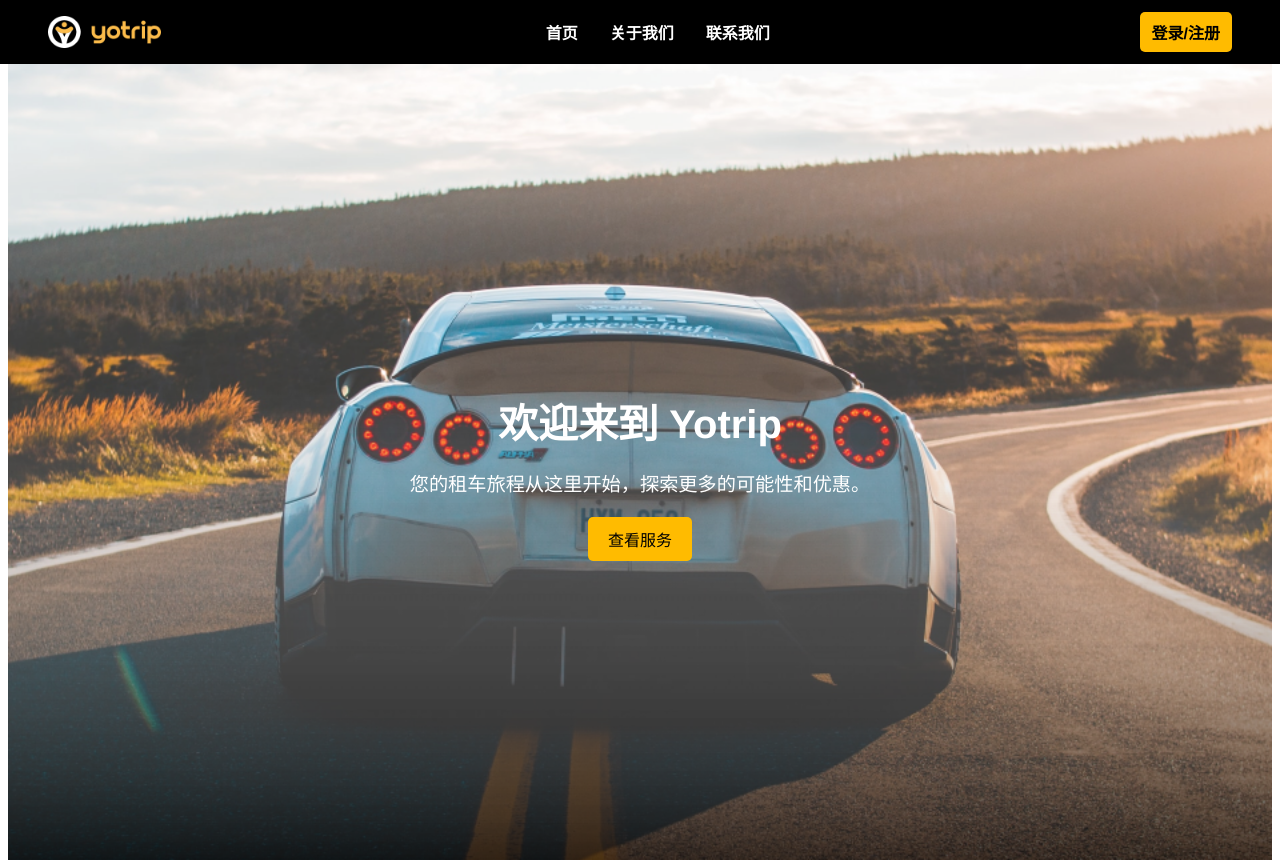
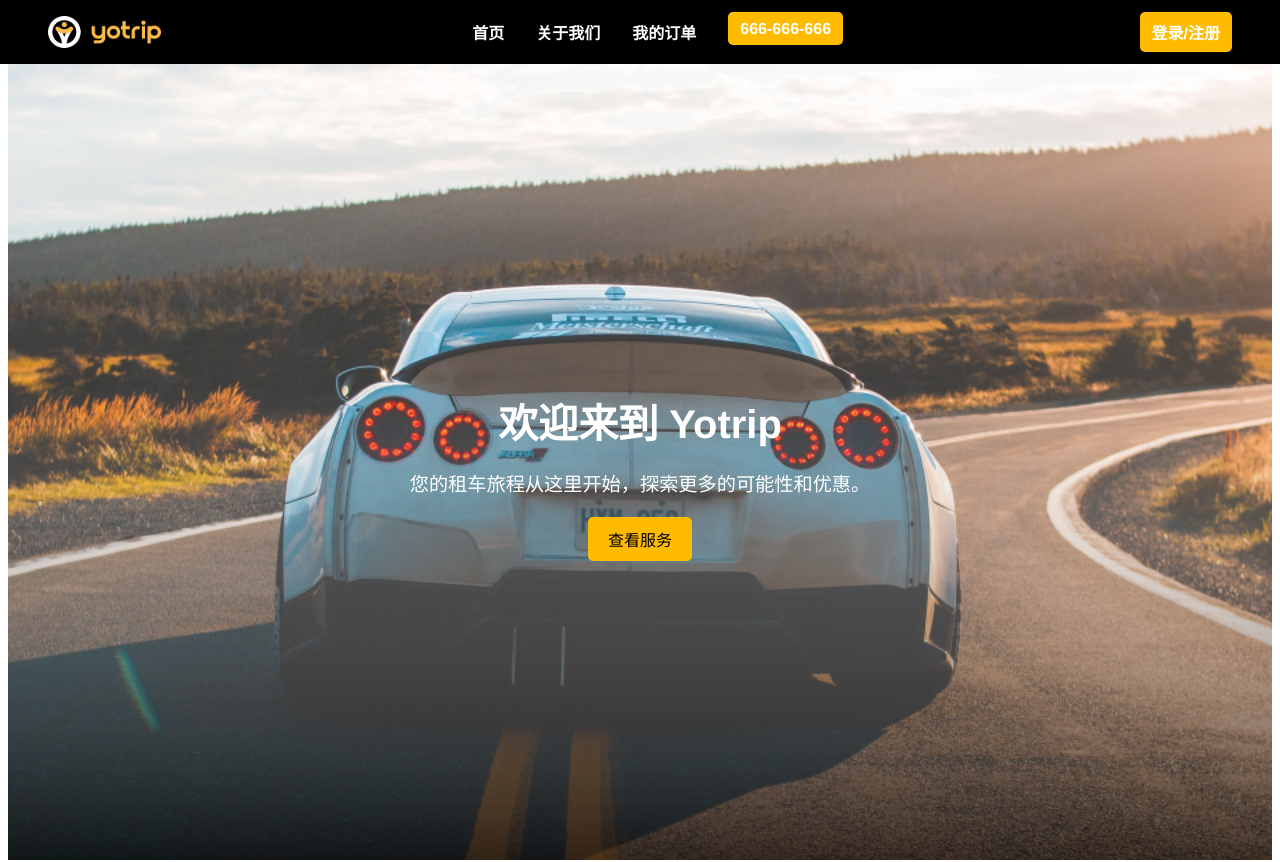
Before and after one commit to ImpEtums/HZNU_car_rental, a Vue app in the folder car-rental/: page / in a window 1280 px wide. Shown: the top 862 px of the page. Built offline with nearby package versions, Linux system fonts and the light colour scheme.

Commit message:
导航增加我的信息
增加我的信息界面

```diff
--- a/car-rental/src/components/Navbar.vue
+++ b/car-rental/src/components/Navbar.vue
@@ -4,15 +4,18 @@
     <ul class="nav-links">
       <li><router-link to="/">首页</router-link></li>
       <li><router-link to="/about">关于我们</router-link></li>
-        <li><router-link to="/contact">联系我们</router-link></li>
+      <li><router-link to="/my-orders">我的订单</router-link></li>
+      <li>
+        <a href="tel:666666666" class="phone-button">666-666-666</a> <!-- 电话按钮 -->
+      </li>
     </ul>
-      <router-link to="/login" class="login-button">登录/注册</router-link> <!-- 添加登录/注册按钮 -->
+    <router-link to="/login" class="login-button">登录/注册</router-link>
   </nav>
 </template>
 
 <script>
 export default {
-    name: "NavBar"
+  name: "Navbar"
 };
 </script>
 
@@ -20,57 +23,71 @@
 .navbar {
   display: flex;
   align-items: center;
-    justify-content: space-between; /* 确保导航项在两侧对齐 */
-    background-color: black; /* 底色改为黑色 */
-    padding: 4px 48px; /* 为导航栏添加内边距 */
+  justify-content: space-between; /* 导航项左右对齐 */
+  background-color: black; /* 导航栏背景为黑色 */
+  padding: 4px 48px; /* 内边距 */
   height: 56px; /* 固定高度 */
-    position: fixed; /* 固定在页面顶部 */
+  position: fixed; /* 固定位置 */
   top: 0;
-    left: 0; /* 确保从页面左侧开始 */
-    right: 0; /* 确保到达页面右侧 */
-    z-index: 1000; /* 确保在其他内容之上 */
+  left: 0;
+  right: 0;
+  z-index: 1000; /* 确保导航栏在最上层 */
 }
 
 .logo {
-    height: 32px; /* Logo 的高度适应导航栏 */
+  height: 32px; /* 设置Logo高度 */
   margin-right: 15px;
 }
 
 .nav-links {
   list-style: none;
   display: flex;
-    gap: 32px; /* 项目之间的间距 */
-    margin: 0; /* 移除默认边距 */
-    padding: 0; /* 移除默认内边距 */
+  gap: 32px; /* 每个链接间距 */
+  margin: 0;
+  padding: 0;
 }
 
 .nav-links li {
-    margin: 0; /* 移除默认边距 */
+  margin: 0;
 }
 
 .nav-links a {
   text-decoration: none;
-    color: white; /* 字体为白色 */
+  color: white; /* 文字颜色为白色 */
   font-size: 1rem;
-    font-weight: bold; /* 字体加粗 */
+  font-weight: bold;
   transition: color 0.3s;
 }
 
 .nav-links a:hover {
-    color: #ffbb00; /* 鼠标悬停颜色 */
+  color: #ffbb00; /* 悬停时变为黄色 */
 }
 
 .login-button {
   text-decoration: none;
-    color: black; /* 字体为白色 */
+  color: white; /* 按钮文字为白色 */
   background-color: #ffbb00; /* 按钮背景颜色 */
   padding: 8px 12px; /* 按钮内边距 */
   border-radius: 5px; /* 按钮圆角 */
-    font-weight: bold; /* 字体加粗 */
-    transition: background-color 0.3s; /* 背景颜色过渡效果 */
+  font-weight: bold; /* 按钮文字加粗 */
+  transition: background-color 0.3s; /* 背景色过渡 */
 }
 
 .login-button:hover {
-    background-color: #bb5500; /* 鼠标悬停颜色 */
+  background-color: #bb5500; /* 悬停时按钮背景颜色变化 */
+}
+
+.phone-button {
+  text-decoration: none;
+  color: white; /* 按钮文字为白色 */
+  background-color: #ffbb00; /* 按钮背景颜色 */
+  padding: 8px 12px; /* 按钮内边距 */
+  border-radius: 5px; /* 按钮圆角 */
+  font-weight: bold; /* 按钮文字加粗 */
+  transition: background-color 0.3s; /* 背景色过渡 */
+}
+
+.phone-button:hover {
+  background-color: #bb5500; /* 悬停时按钮背景颜色变化 */
 }
 </style>
```
Lines whose indentation alone changed are shown as unchanged.
